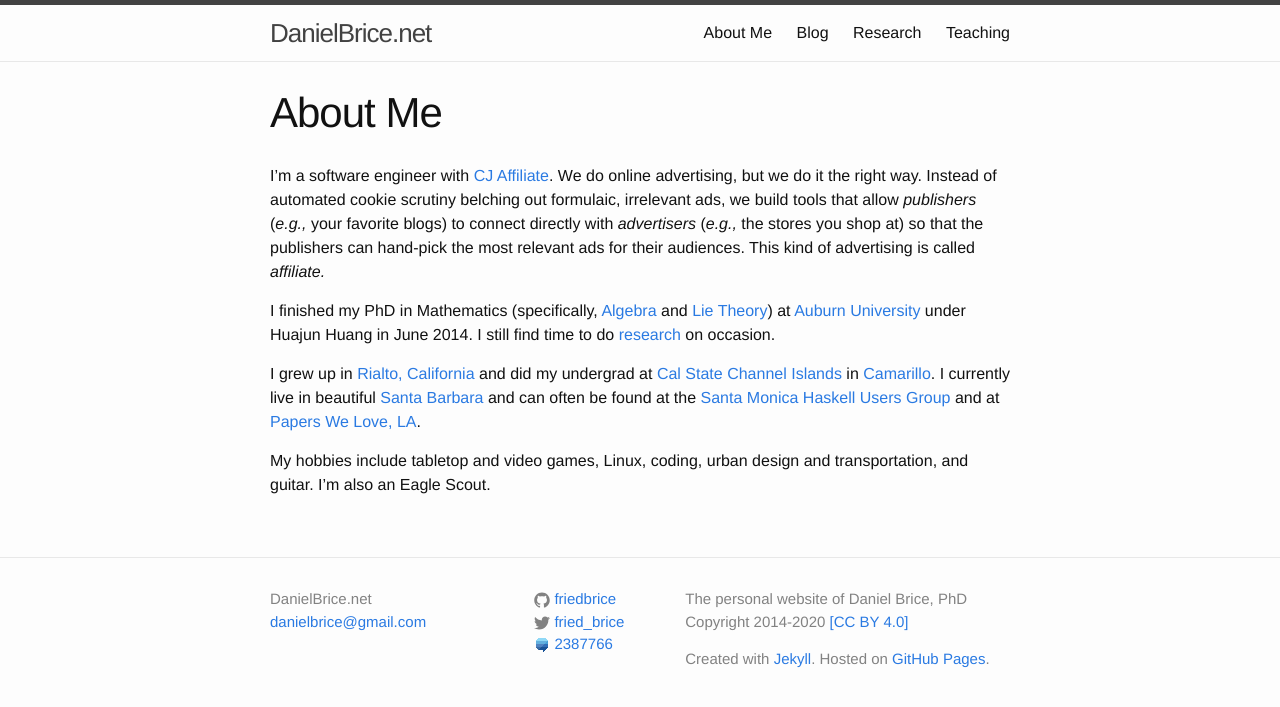
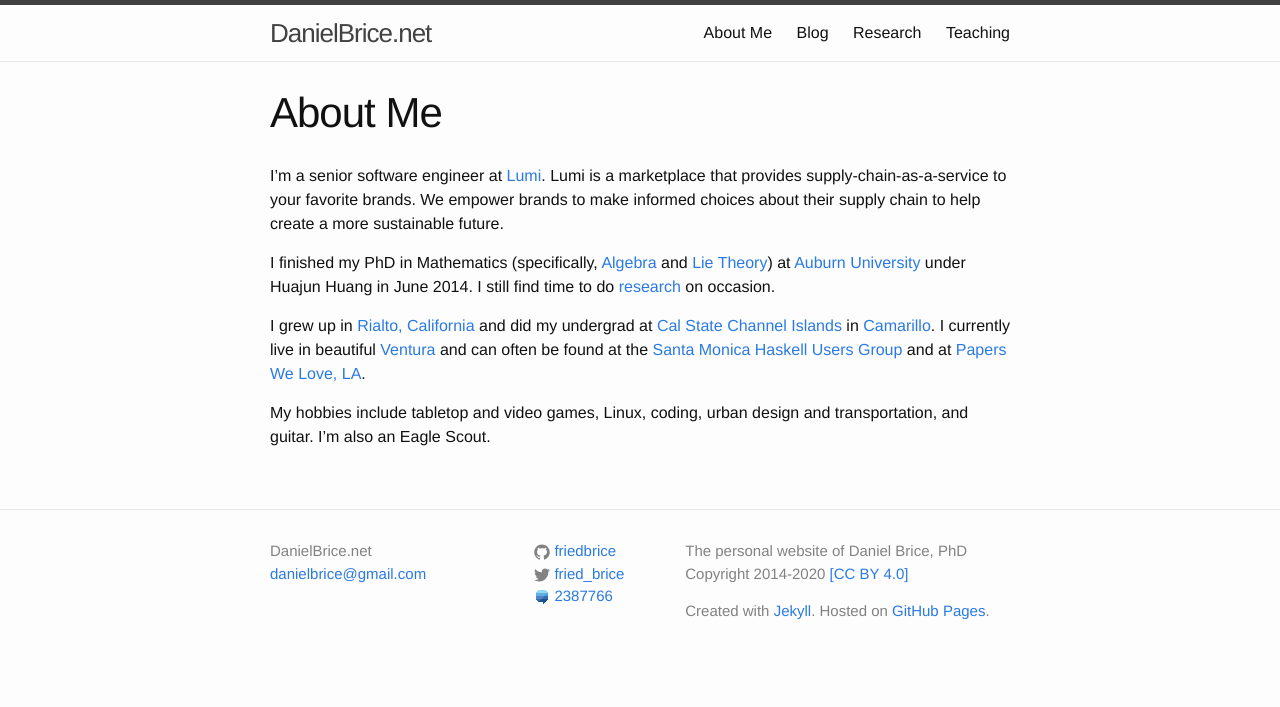
Before and after one commit to friedbrice/friedbrice.github.io, a Jekyll site: the page built from _pages/about.md, in a window 1280 px wide. Shown: the top 707 px of the page. Built offline with Jekyll 4.4.1, drawn with Linux system fonts in a browser that asks for light colours.

Commit message:
update About Me page.

```diff
--- a/_pages/about.md
+++ b/_pages/about.md
@@ -2,26 +2,26 @@
 layout: page
 title: About Me
 permalink: /about/
-date: 2016-08-30
+date: 2020-01-01
 topnav: true
 ---
 
-I'm a software engineer with [CJ Affiliate][1]. We do online advertising, but we do it the right way. Instead of automated cookie scrutiny belching out formulaic, irrelevant ads, we build tools that allow _publishers_ (_e.g.,_ your favorite blogs) to connect directly with _advertisers_ (_e.g.,_ the stores you shop at) so that the publishers can hand-pick the most relevant ads for their audiences. This kind of advertising is called _affiliate._
+I'm a senior software engineer at [Lumi][1]. Lumi is a marketplace that provides supply-chain-as-a-service to your favorite brands. We empower brands to make informed choices about their supply chain to help create a more sustainable future.
 
 I finished my PhD in Mathematics (specifically, [Algebra][2] and [Lie Theory][3]) at [Auburn University][4] under Huajun Huang in June 2014. I still find time to do [research][rp] on occasion.
 
-I grew up in [Rialto, California][5] and did my undergrad at [Cal State Channel Islands][6] in [Camarillo][7]. I currently live in beautiful [Santa Barbara][8] and can often be found at the [Santa Monica Haskell Users Group][9] and at [Papers We Love, LA][10].
+I grew up in [Rialto, California][5] and did my undergrad at [Cal State Channel Islands][6] in [Camarillo][7]. I currently live in beautiful [Ventura][8] and can often be found at the [Santa Monica Haskell Users Group][9] and at [Papers We Love, LA][10].
 
 My hobbies include tabletop and video games, Linux, coding, urban design and transportation, and guitar. I'm also an Eagle Scout.
 
-  [1]: http://engineering.cj.com/blog
+  [1]: https://www.lumi.com/blog
   [2]: http://en.wikipedia.org/wiki/Algebra#Abstract_algebra
   [3]: http://en.wikipedia.org/wiki/Lie_theory
   [4]: http://auburn.edu
   [5]: http://www.google.com/maps/place/Rialto,+CA/@34.1128773,-117.9851915,9z/data=!4m5!3m4!1s0x80c34d0da546d719:0x880f998426905aa0!8m2!3d34.1064001!4d-117.3703235
   [6]: http://csuci.edu
   [7]: http://www.google.com/maps/place/Camarillo,+CA/@34.236681,-118.9901195,9z/data=!4m5!3m4!1s0x80e836108f4494bb:0x6e59410f8a656ce7!8m2!3d34.2163937!4d-119.0376023
-  [8]: http://www.google.com/maps/place/Santa+Barbara,+CA/@34.5387485,-119.9605749,8z/data=!4m5!3m4!1s0x80e914c76f2d83d5:0xc8d13a64d7ba7648!8m2!3d34.4208305!4d-119.6981901
+  [8]: https://www.google.com/maps/place/Ventura,+CA/@34.3026689,-119.3892138,11z/data=!3m1!4b1!4m5!3m4!1s0x80e9ad155097394d:0x24eff57c367aeae8!8m2!3d34.2804923!4d-119.2945199
   [9]: http://www.meetup.com/santa-monica-haskell/
   [10]: http://www.meetup.com/Papers-We-Love-LA/
   [rp]: {{site.baseurl }}/research/
```
Also changed, not shown: README.md (+1 -1 lines).
